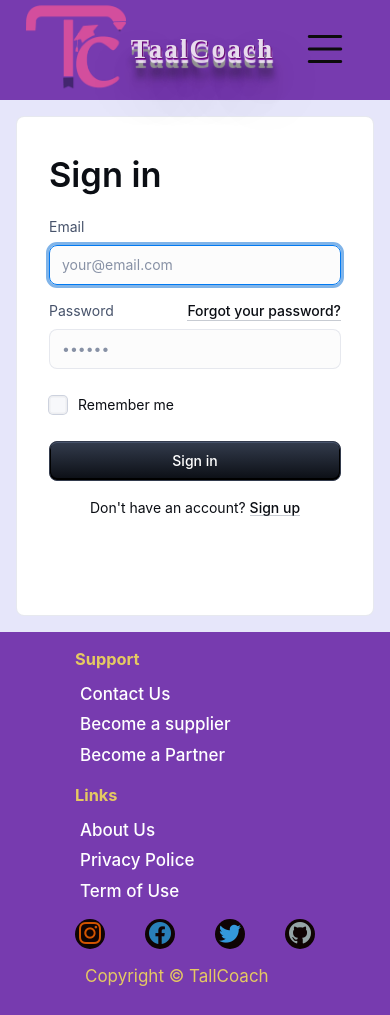
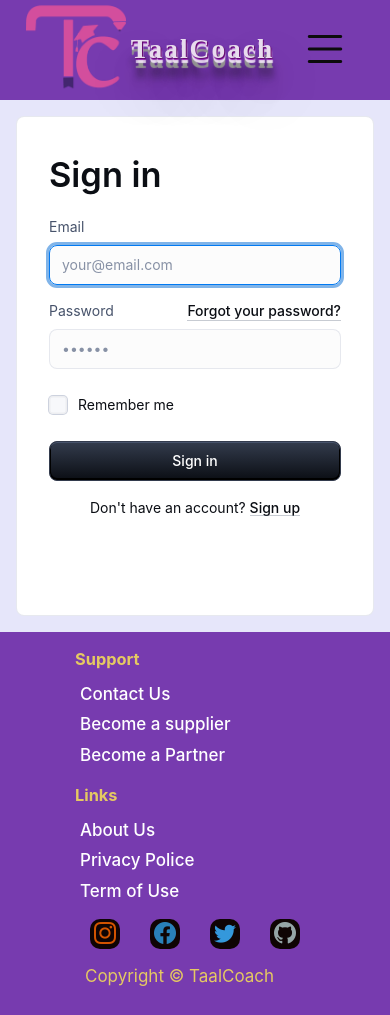
Before and after one commit to Alishka-Space/NewTaal, a React app in the folder client/: page /signin in a window 390 px wide. Built offline with nearby package versions, Linux system fonts and the light colour scheme.

Commit message:
set footer responsive

```diff
--- a/client/src/components/footer/Footer.jsx
+++ b/client/src/components/footer/Footer.jsx
@@ -35,7 +35,7 @@ const Footer = () => {
             <i style={{ color: "#95a5a6" }} className="bi bi-github"></i>
           </div>
         </div>
-        <div className="footer-copy-right">Copyright &copy; TallCoach</div>
+        <div className="footer-copy-right">Copyright &copy; TaalCoach</div>
       </div>
     </footer>
   );
--- a/client/src/components/footer/footer.css
+++ b/client/src/components/footer/footer.css
@@ -30,14 +30,14 @@
 .footer-icons {
   display: flex;
   align-items: center;
-  justify-content: space-between;
+  justify-content: space-around;
 }
 
 .footer-icons .icon {
   width: 30px;
   height: 30px;
   background-color: rgb(15, 4, 4);
-  border-radius: 50px;
+  border-radius: 10px;
   display: flex;
   align-items: center;
   justify-content: center;
@@ -46,7 +46,6 @@
 
 .footer-icons .icon i {
   font-size: 22px;
-  margin: 5px;
 }
 
 .footer-copy-right {
```
